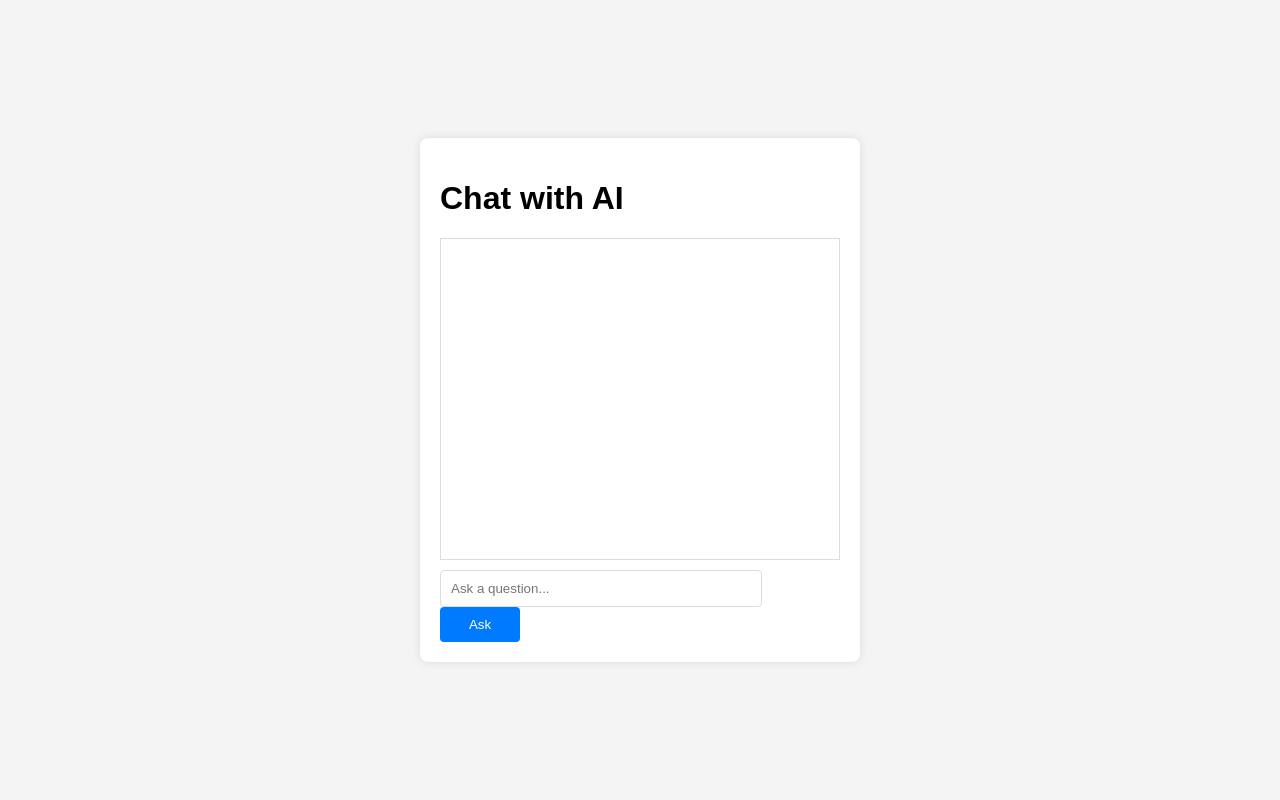
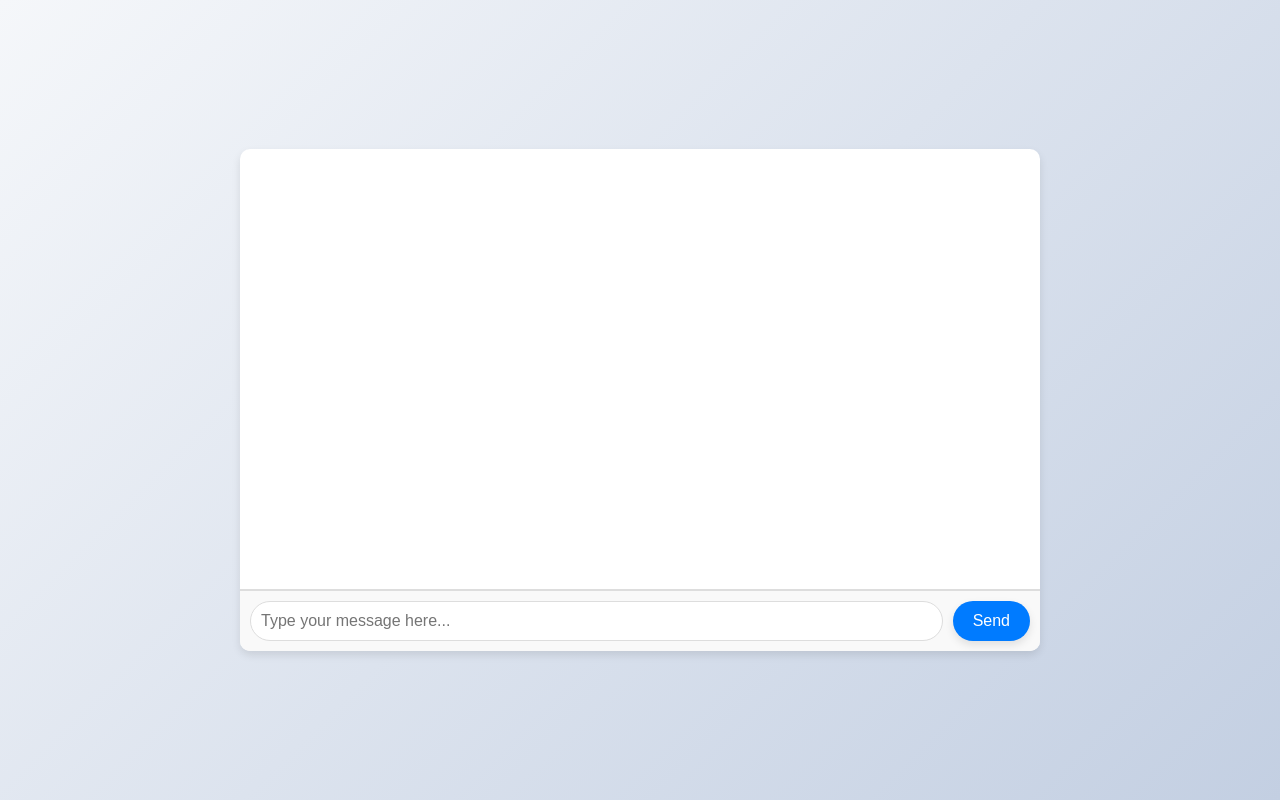
Before and after one commit to fernando6663535/AI., a plain HTML site: page index.html in a window 1280 px wide. Drawn offline with Linux system fonts and the light colour scheme.

Commit message:
Update index.html

```diff
--- a/index.html
+++ b/index.html
@@ -3,17 +3,119 @@
 <head>
     <meta charset="UTF-8">
     <meta name="viewport" content="width=device-width, initial-scale=1.0">
-    <title>Chat with AI</title>
-    <link rel="stylesheet" href="styles.css">
+    <title>Chatbot</title>
+    <style>
+        body {
+            font-family: 'Arial', sans-serif;
+            display: flex;
+            flex-direction: column;
+            align-items: center;
+            justify-content: center;
+            min-height: 100vh;
+            margin: 0;
+            background: linear-gradient(135deg, #f5f7fa, #c3cfe2);
+        }
+
+        #chat-container {
+            background: #ffffff;
+            border-radius: 10px;
+            box-shadow: 0 4px 8px rgba(0, 0, 0, 0.1);
+            width: 90%;
+            max-width: 800px;
+            overflow: hidden;
+            display: flex;
+            flex-direction: column;
+        }
+
+        #messages {
+            padding: 20px;
+            height: 400px;
+            overflow-y: auto;
+            border-bottom: 1px solid #ddd;
+        }
+
+        #user-input-container {
+            display: flex;
+            border-top: 1px solid #ddd;
+            background: #f9f9f9;
+            padding: 10px;
+        }
+
+        #user-input {
+            flex: 1;
+            padding: 10px;
+            border: 1px solid #ddd;
+            border-radius: 20px;
+            font-size: 16px;
+            outline: none;
+            transition: border-color 0.3s ease;
+        }
+
+        #user-input:focus {
+            border-color: #007bff;
+        }
+
+        #send-button {
+            background-color: #007bff;
+            color: #fff;
+            border: none;
+            border-radius: 20px;
+            padding: 10px 20px;
+            margin-left: 10px;
+            font-size: 16px;
+            cursor: pointer;
+            transition: background-color 0.3s ease, box-shadow 0.3s ease;
+            box-shadow: 0 4px 8px rgba(0, 0, 0, 0.1);
+        }
+
+        #send-button:hover {
+            background-color: #0056b3;
+            box-shadow: 0 6px 12px rgba(0, 0, 0, 0.15);
+        }
+
+        .message {
+            margin: 5px 0;
+            padding: 10px;
+            border-radius: 10px;
+            max-width: 75%;
+            clear: both;
+        }
+
+        .message.you {
+            background: #e1ffc7;
+            align-self: flex-end;
+            border-top-left-radius: 0;
+        }
+
+        .message.ai {
+            background: #f1f0f0;
+            align-self: flex-start;
+            border-top-right-radius: 0;
+        }
+
+        .message.ai::after {
+            content: " ";
+            display: block;
+            width: 0;
+            height: 0;
+            border: 10px solid transparent;
+            border-right-color: #f1f0f0;
+            border-left: 10px solid transparent;
+            border-bottom: 10px solid transparent;
+            border-top: 10px solid #f1f0f0;
+            position: absolute;
+            top: 10px;
+            left: -10px;
+        }
+    </style>
 </head>
 <body>
-    <div class="container">
-        <h1>Chat with AI</h1>
-        <div id="chat-box">
-            <div id="messages"></div>
+    <div id="chat-container">
+        <div id="messages"></div>
+        <div id="user-input-container">
+            <input type="text" id="user-input" placeholder="Type your message here...">
+            <button id="send-button" onclick="sendMessage()">Send</button>
         </div>
-        <input type="text" id="user-input" placeholder="Ask a question...">
-        <button onclick="sendMessage()">Ask</button>
     </div>
     <script src="script.js"></script>
 </body>
```
